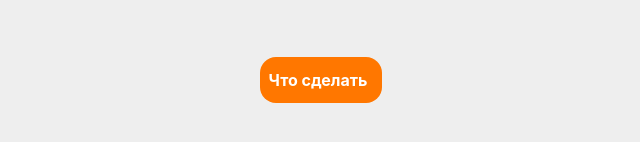
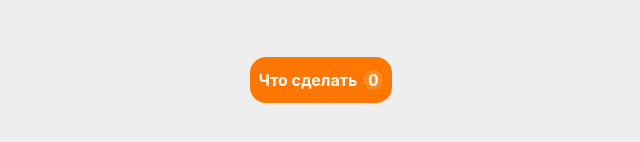
Before and after one commit to AngelinaBz/react-components, a React (Vite) app: page / in a window 1280 px wide. Shown: the part 320-462 px from the top of the page, without its empty margins (319-959 px from the left). Built offline with nearby package versions, Linux system fonts and the light colour scheme.

Commit message:
feat: implement counter with styles

```diff
--- a/src/components/button/Button.css
+++ b/src/components/button/Button.css
@@ -17,7 +17,7 @@
 
 .button.secondary {
   background-color: rgba(131, 102, 86, 0.121);
-  color: black;
+  color: #2e2f33;
 }
 
 .button.enabled {
--- a/src/components/button/Button.tsx
+++ b/src/components/button/Button.tsx
@@ -15,6 +15,7 @@ type ButtonState = {
   isHovered: boolean;
   isPressed: boolean;
   isLoading: boolean;
+  counterValue: number;
 };
 
 class Button extends Component<ButtonProps, ButtonState> {
@@ -24,6 +25,7 @@ class Button extends Component<ButtonProps, ButtonState> {
       isHovered: false,
       isPressed: false,
       isLoading: false,
+      counterValue: 0,
     };
   }
   handleMouseEnter = () => {
@@ -48,9 +50,15 @@ class Button extends Component<ButtonProps, ButtonState> {
 
   startLoading = () => {
     if (!this.state.isLoading) {
-      this.setState({ isLoading: true });
-      setTimeout(() => this.stopLoading(), 6000);
+      this.setState({ isLoading: true }, this.incrementCounter);
+      setTimeout(() => this.stopLoading(), 1000);
     }
+  };
+
+  incrementCounter = () => {
+    this.setState((prevState) => ({
+      counterValue: prevState.counterValue + 1,
+    }));
   };
 
   stopLoading = () => {
@@ -58,7 +66,7 @@ class Button extends Component<ButtonProps, ButtonState> {
   };
   render() {
     const { label, style, size, counter } = this.props;
-    const { isHovered, isPressed, isLoading } = this.state;
+    const { isHovered, isPressed, isLoading, counterValue } = this.state;
 
     let paddingHorizontal, paddingVertical, loaderSize, gap;
 
@@ -89,7 +97,7 @@ class Button extends Component<ButtonProps, ButtonState> {
       style === 'primary'
         ? 'linear-gradient(to right, rgba(255, 255, 255, 0) 0%, rgba(255, 255, 255, 1) 50%, rgba(255, 255, 255, 0) 100%)'
         : style === 'secondary'
-          ? 'linear-gradient(to right, rgba(0, 0, 0, 0) 0%, rgba(0, 0, 0, 1) 50%, rgba(0, 0, 0, 0) 100%)'
+          ? 'linear-gradient(to right, rgba(46, 47, 51, 0) 0%, rgba(46, 47, 51, 1) 50%, rgba(46, 47, 51, 0) 100%)'
           : 'none';
     return (
       <button
@@ -133,9 +141,8 @@ class Button extends Component<ButtonProps, ButtonState> {
           {counter && (
             <Counter
               style={style}
-              size={8}
-              quantity={10}
-              pulse={true}
+              size={20}
+              quantity={counterValue > 99 ? '99+' : counterValue}
               stroke={true}
             />
           )}
--- a/src/components/counter/Counter.css
+++ b/src/components/counter/Counter.css
@@ -0,0 +1,19 @@
+.counter {
+  display: flex;
+  align-items: center;
+  justify-content: center;
+  position: relative;
+  border-radius: 50%;
+  background-color: white;
+  box-sizing: border-box;
+}
+
+.counter.primary {
+  background-color: #ffffff1f;
+  color: white;
+}
+
+.counter.secondary {
+  background-color: rgba(131, 102, 86, 0.121);
+  color: #2e2f33;
+}
--- a/src/components/counter/Counter.tsx
+++ b/src/components/counter/Counter.tsx
@@ -6,12 +6,55 @@ type CounterProps = {
   size: 8 | 12 | 16 | 20 | 24;
   stroke: boolean;
   quantity: number | string;
-  pulse: boolean;
 };
 
 class Counter extends Component<CounterProps> {
   render() {
-    return <div className="counter"></div>;
+    const { style, size, quantity } = this.props;
+    let minHeight, paddingHorizontal, strokeWidth;
+
+    switch (size) {
+      case 8:
+        minHeight = 8;
+        paddingHorizontal = 0;
+        strokeWidth = 1;
+        break;
+      case 12:
+        minHeight = 12;
+        paddingHorizontal = 0;
+        strokeWidth = 2;
+        break;
+      case 16:
+        minHeight = 16;
+        paddingHorizontal = 4;
+        strokeWidth = 2;
+        break;
+      case 20:
+        minHeight = 20;
+        paddingHorizontal = 4;
+        strokeWidth = 2;
+        break;
+      case 24:
+        minHeight = 24;
+        paddingHorizontal = 6;
+        strokeWidth = 3;
+        break;
+      default:
+    }
+    const counterClasses = `counter ${style} size-${size}`;
+    return (
+      <div
+        className={counterClasses}
+        style={{
+          padding: `0 ${paddingHorizontal}px`,
+          borderWidth: strokeWidth,
+          height: minHeight,
+          minWidth: minHeight,
+        }}
+      >
+        {size < 16 ? null : quantity}
+      </div>
+    );
   }
 }
 
```
